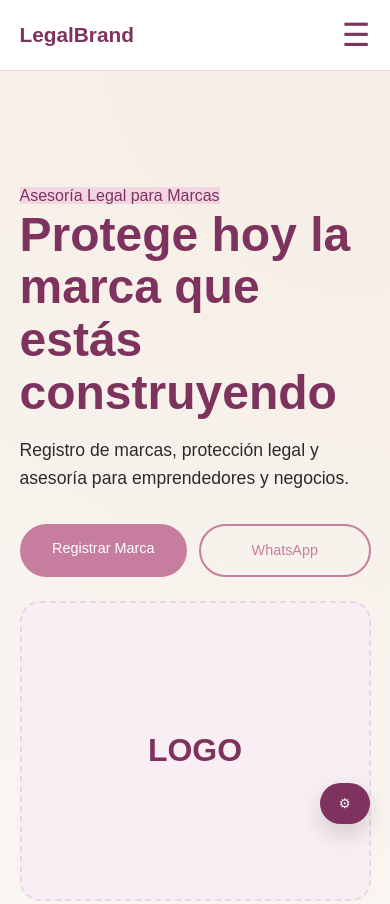
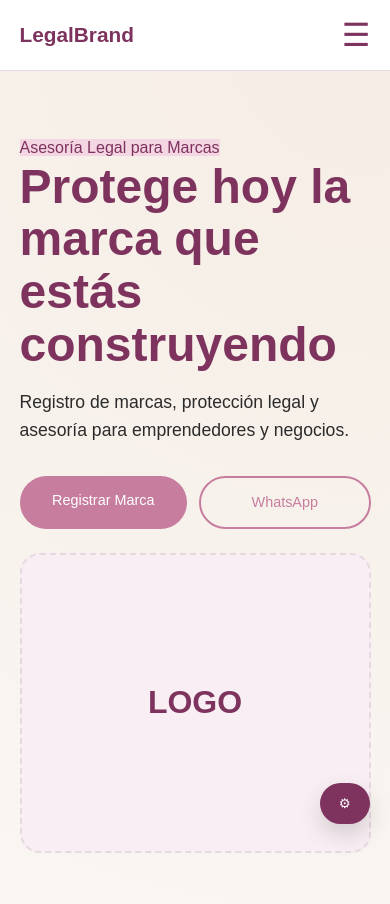
Before and after one commit to DiegoRomeroC21/LEGAL-BRAND-LANDING, a plain HTML site: page index.html in a window 390 px wide. Shown: the top 904 px of the page. Drawn offline with Linux system fonts and the light colour scheme.

Commit message:
Restore CSS reset and theme variables
changed padding top for text on mobile

```diff
--- a/styles.css
+++ b/styles.css
@@ -516,7 +516,7 @@ footer{
     .hero-content{
         grid-template-columns:1fr;
         gap:1.5rem;
-        padding-top: 5rem;
+        padding-top: 2rem;
     }
 
     .hero h1{
```
